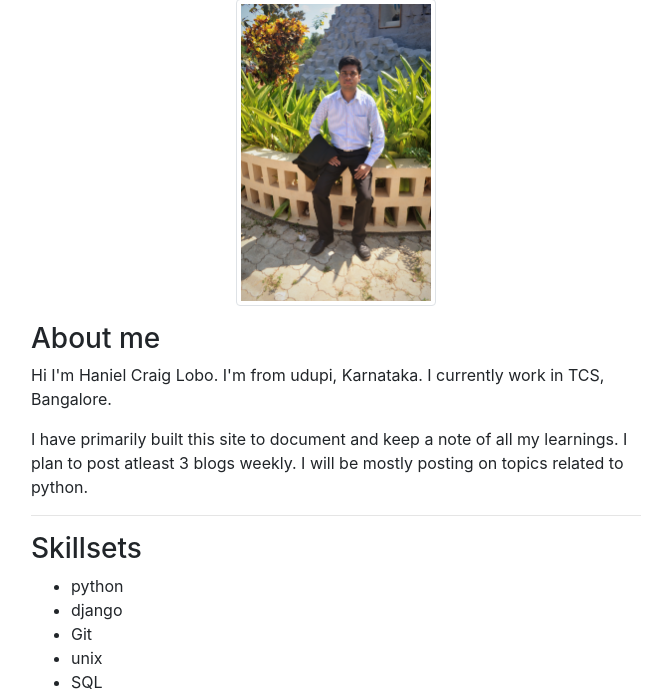
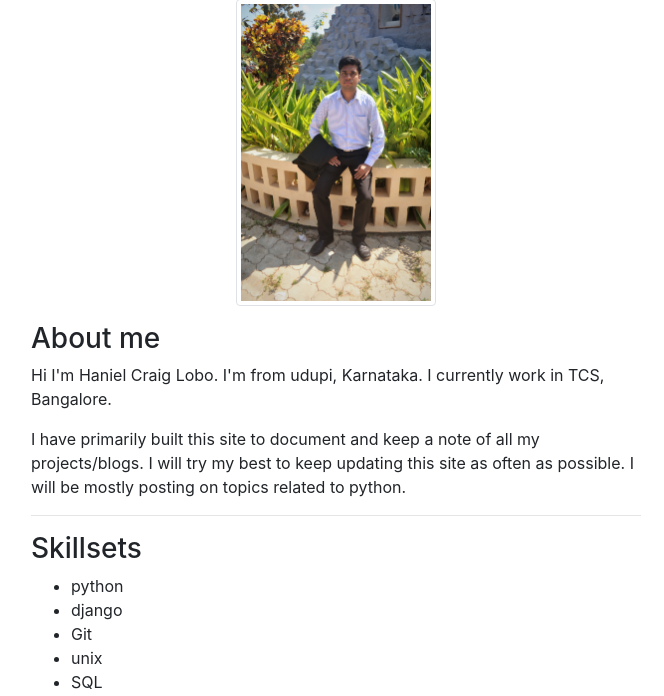
Before and after one commit to Hansenlobo/DjangoBlog, a Django app: page /about/ in a window 1280 px wide. Shown: the part 57-753 px from the top of the page, without its empty margins (304-968 px from the left). Run offline with Django 3.2, Linux system fonts and the light colour scheme; some libraries are stand-ins or nearby versions.

Commit message:
updated a template

```diff
--- a/templates/home.html
+++ b/templates/home.html
@@ -11,7 +11,7 @@
       <h3>About me</h3>
       <p>Hi I'm Haniel Craig Lobo. I'm from udupi, Karnataka.  I currently work in TCS, Bangalore.</p>
 
-      <p>I have primarily built this site to document and keep a note of all my learnings. I plan to post atleast 3 blogs weekly.
+      <p>I have primarily built this site to document and keep a note of all my projects/blogs. I will try my best to keep updating this site as often as possible.
          I will be mostly posting on topics related to python. </p>
 <hr>
 <h3>Skillsets</h3>
```
